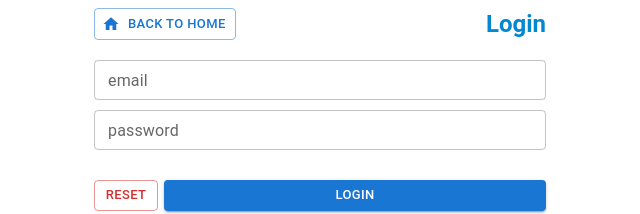
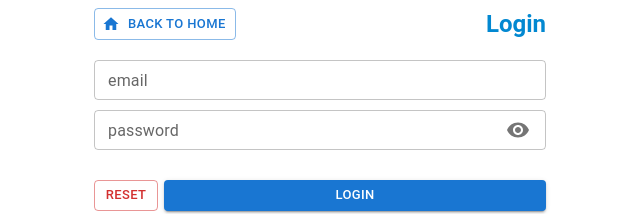
Before and after one commit to SWAGGERKARKI/mern-stack, a React (Vite) app: page /login in a window 1280 px wide. Shown: the top 214 px of the page, without its empty margins (320-960 px from the left). Built offline with nearby package versions, Linux system fonts and the light colour scheme.

Commit message:
add visibility icon in password

```diff
--- a/src/components/Login.jsx
+++ b/src/components/Login.jsx
@@ -1,6 +1,7 @@
 import React from 'react';
-import { Container, Button, Typography, TextField } from '@mui/material';
+import { Container, Button, Typography, TextField, InputAdornment, IconButton } from '@mui/material';
 import HomeIcon from '@mui/icons-material/Home';
+import { Visibility, VisibilityOff } from '@mui/icons-material';
 import { useState } from 'react';
 import axios from 'axios'; // axios for sending request to server
 import { useNavigate } from 'react-router-dom'; // import useNavigate for navigating the path
@@ -10,6 +11,7 @@ const Login = () => {
     email: '',
     password: '',
   });
+  const [visible, setVisible] = useState(false); // state for password visibility
 
   // creating instance of useNavigate
   const navigate = useNavigate();
@@ -77,13 +79,24 @@ const Login = () => {
             />
 
             <TextField
-              type="password"
+              type={visible ? "text" : "password"}
               label="password"
               placeholder="ex: A-Z, a-z, 0-9"
               size="small"
               name="password"
               onChange={handleChange}
               value={login.password}
+              slotProps={{
+                input: {
+                  endAdornment: (
+                    <InputAdornment position='end'>
+                      <IconButton edge='end' size='small' onClick={() => setVisible(!visible)}>
+                        {visible ? <VisibilityOff /> : <Visibility />}
+                      </IconButton>
+                    </InputAdornment>
+                  ),
+                },
+              }}
             />
 
             <div style={{ display: 'flex', gap: '6px', marginTop: '20px' }}>
```
